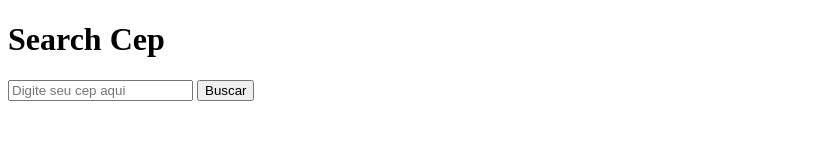
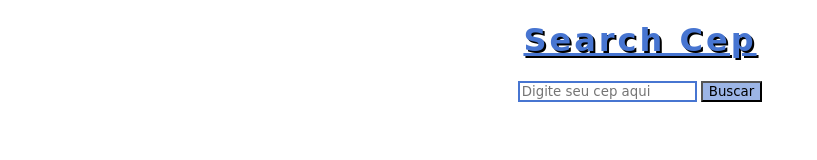
Before and after one commit to Gege-466/projeto-cep, a plain HTML site: page index.html in a window 1280 px wide. Shown: the whole page, without its empty margins (0-817 px from the left). Drawn offline with Linux system fonts and the light colour scheme.

Commit message:
html modificado

```diff
--- a/index.html
+++ b/index.html
@@ -5,14 +5,15 @@
     <meta http-equiv="X-UA-Compatible" content="IE=edge">
     <meta name="viewport" content="width=device-width, initial-scale=1.0">
     <title>Search Cep</title>
+    <link rel="stylesheet" href="./index.css">
 </head>
 <body>
-    <div>
-        <h1>Search Cep</h1>
+    <div class="intro">
+        <h1 class="titulo">Search Cep</h1>
     </div>
-    <div>
-        <input type="text" placeholder="Digite seu cep aqui">
-        <button>Buscar</button>
+    <div class="intro">
+        <input type="text" placeholder="Digite seu cep aqui" class="input">
+        <button class="botao">Buscar</button>
     </div>
 </body>
 </html>
```
